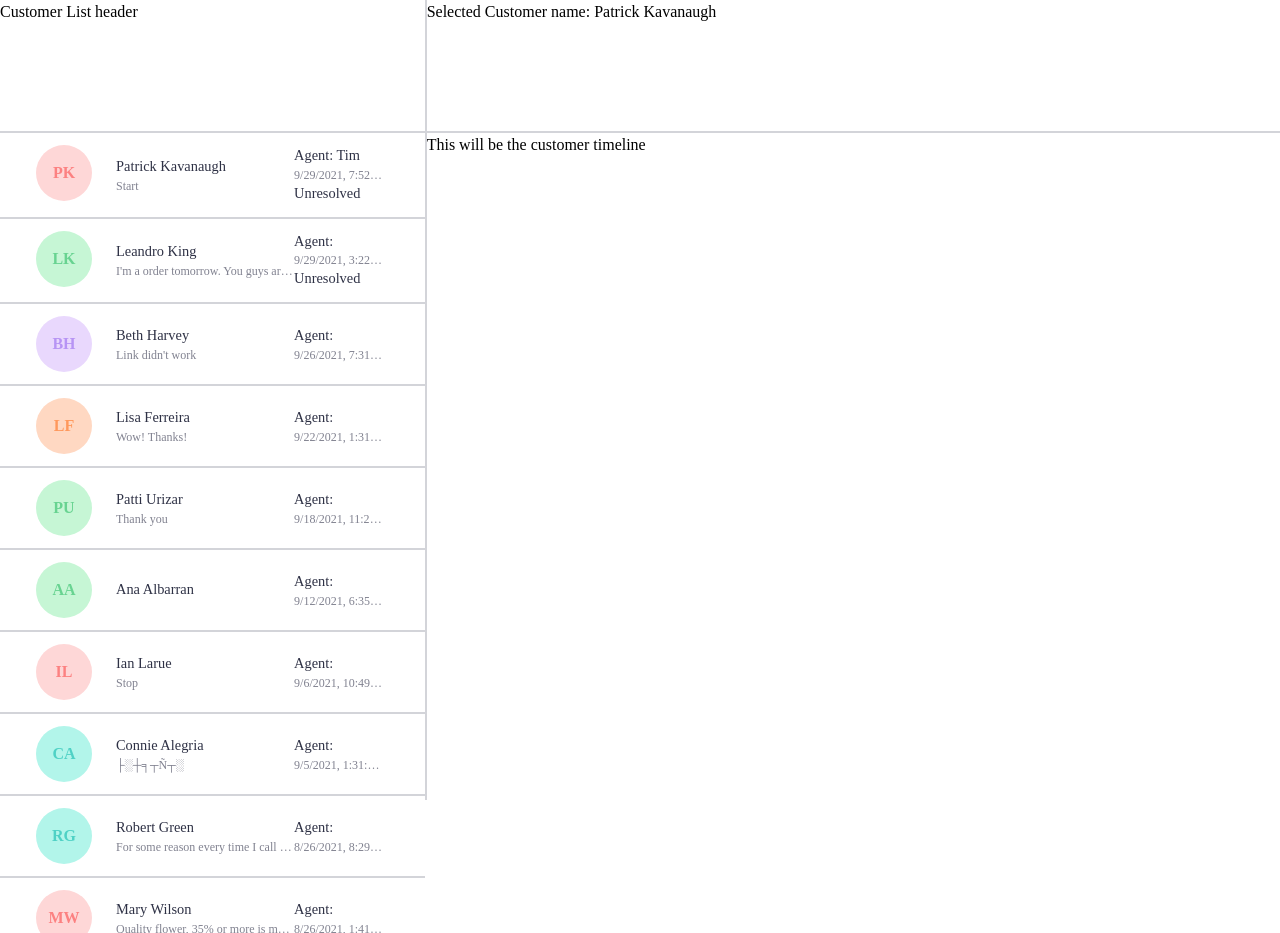
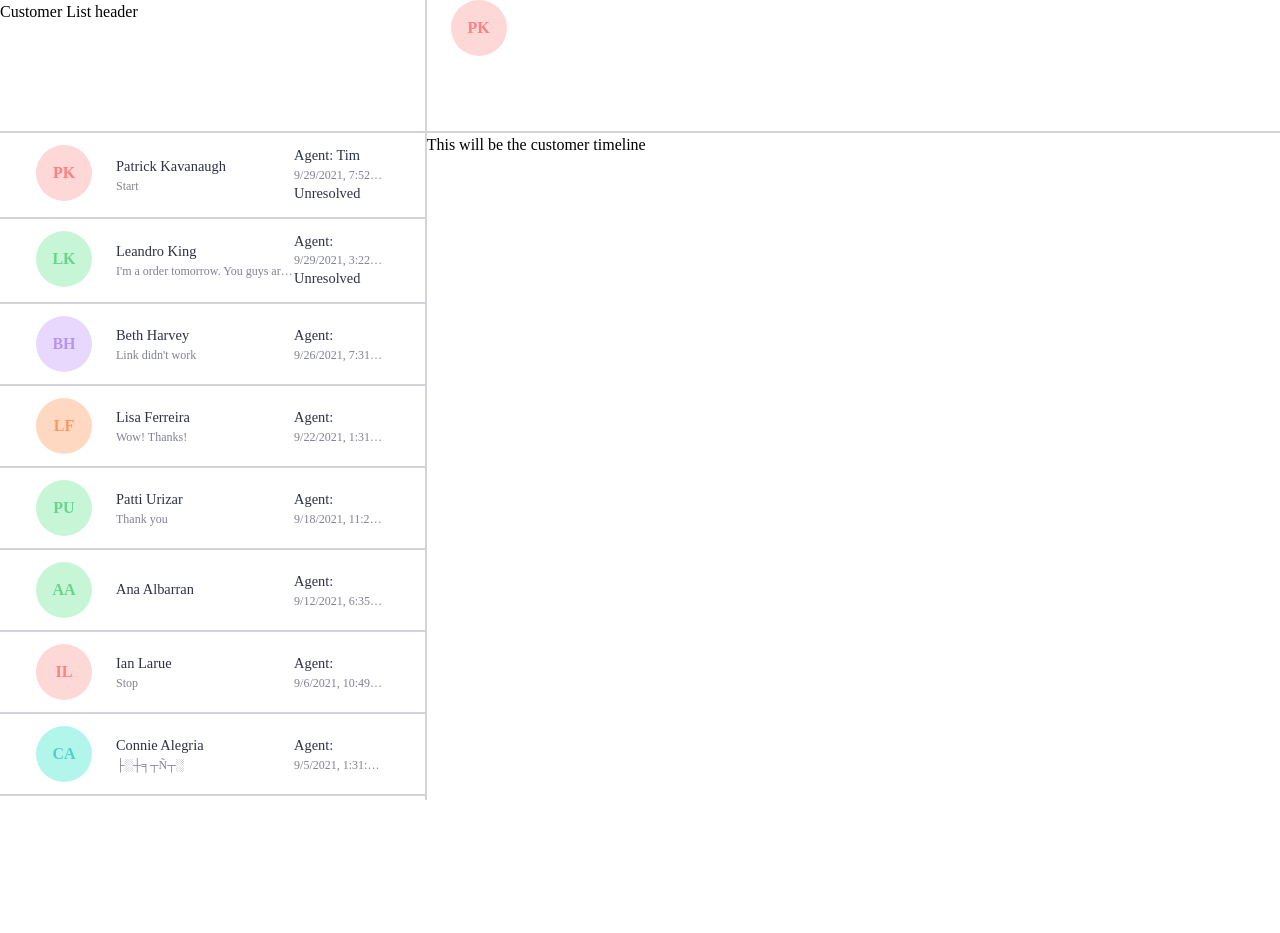
Before and after one commit to carrigan223/React_Redux_Communications, a React (Create React App) app: page / in a window 1280 px wide. After the commit the page ends 800 px from the top, so only its background shows below. Built offline with nearby package versions, Linux system fonts and the light colour scheme.

Commit message:
changes to card

```diff
--- a/src/components/customers/customerList/CustomerListContainer.js
+++ b/src/components/customers/customerList/CustomerListContainer.js
@@ -30,7 +30,7 @@ const CustomerListContainer = () => {
   };
 
   return (
-    <div className="h-full overflow-scroll">
+    <div className="h-5/6 overflow-scroll">
       {renderedCustomerListContainerContent()}
     </div>
   );
--- a/src/components/selectedCustomer/SelectedCustomer.js
+++ b/src/components/selectedCustomer/SelectedCustomer.js
@@ -1,6 +1,7 @@
-import React, { useEffect } from 'react';
-import { fetchSelectedCustomer } from '../../features/selectedCustomer/selectedCustomerSlice';
-import { useSelector, useDispatch } from 'react-redux';
+import React, { useEffect } from "react";
+import { fetchSelectedCustomer } from "../../features/selectedCustomer/selectedCustomerSlice";
+import { useSelector, useDispatch } from "react-redux";
+import CustomerInitials from "../customers/customerInitials/CustomerInitials";
 
 export default function SelectedCustomer() {
   const selectedCustomer = useSelector((state) => state.selectedCustomer);
@@ -11,19 +12,29 @@ export default function SelectedCustomer() {
   const dispatch = useDispatch();
 
   const renderedSelectedCustomerContent = () => {
-    if (selectedCustomerStatus === 'loading') {
+    if (selectedCustomerStatus === "loading") {
       return <div>Loading</div>;
-    } else if (selectedCustomerStatus === 'succeeded') {
-      return <div>Selected Customer name: {selectedCustomer.selectedCustomer.name}</div>;
-    } else if (selectedCustomerStatus === 'failed') {
+    } else if (selectedCustomerStatus === "succeeded") {
+      return (
+        <div className="flex items-center">
+          <CustomerInitials
+            firstName={selectedCustomer.selectedCustomer.first_name}
+            lastName={selectedCustomer.selectedCustomer.last_name}
+            id={selectedCustomer.selectedCustomer.id}
+          />
+        </div>
+      );
+    } else if (selectedCustomerStatus === "failed") {
       return <div>{error}</div>;
     }
   };
 
   useEffect(() => {
-    if (selectedCustomerStatus === 'idle') {
+    if (selectedCustomerStatus === "idle") {
       dispatch(fetchSelectedCustomer());
     }
   }, [selectedCustomerStatus, dispatch]);
-  return <div className="h-1/6 border-b-2">{renderedSelectedCustomerContent()}</div>;
+  return (
+    <div className="h-1/6 border-b-2">{renderedSelectedCustomerContent()}</div>
+  );
 }
```
